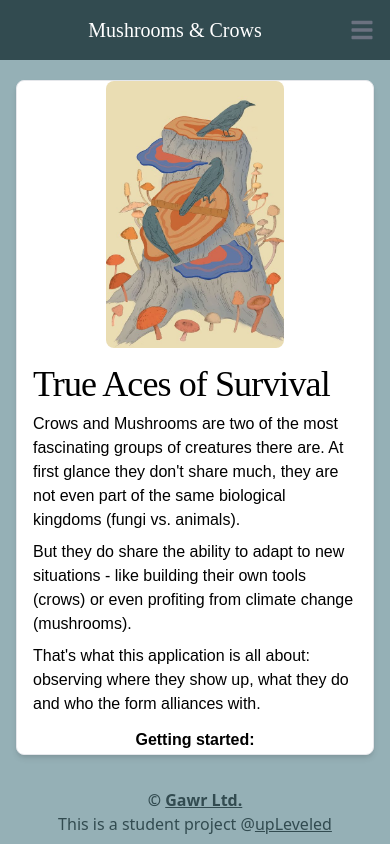
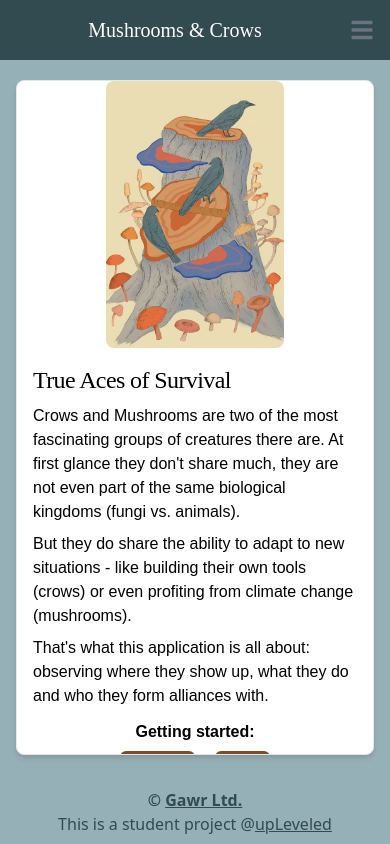
Before and after one commit to gawrbot/mapping-mushrooms-next-pwa, a Next.js app: page / in a window 390 px wide. Built offline with nearby package versions, Linux system fonts and the light colour scheme; no server answers; a web font is replaced by a local one; what dotenv-safe would draw is missing.

Commit message:
Correct typo in intro

```diff
--- a/pages/index.tsx
+++ b/pages/index.tsx
@@ -17,7 +17,7 @@ export default function Home() {
           alt="illustration of crows and mushrooms on a tree stub by maxie samson"
         />
         <div className="flex flex-col justify-between p-4 leading-normal vh-100 max-h-[100vh] overflow-y-scroll lg:overflow-y-visible">
-          <h1 className="text-4xl font-rubik tracking-tight text-black">
+          <h1 className="lg:text-4xl text-2xl font-rubik tracking-tight text-black">
             True Aces of Survival
           </h1>
           <p className="mt-2">
@@ -32,7 +32,7 @@ export default function Home() {
           </p>
           <p className="mt-2">
             That's what this application is all about: observing where they show
-            up, what they do and who the form alliances with.
+            up, what they do and who they form alliances with.
           </p>
           <p className="font-bold text-center mt-3">Getting started:</p>
           <div className="flex mt-3 space-x-5 justify-center">
```
Also changed, not shown: 1 other file (tests, documents, lock files or other folders).
